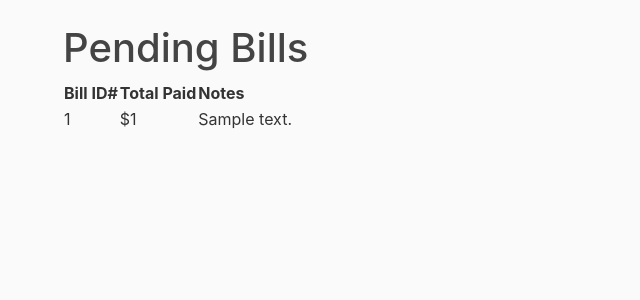
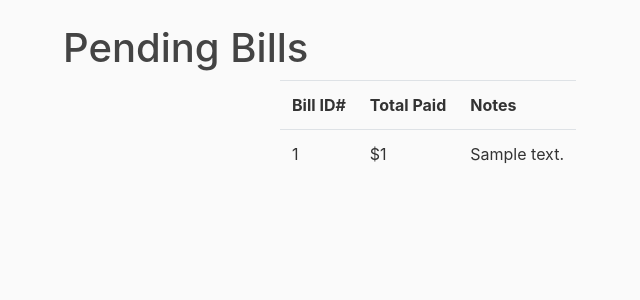
Before and after one commit to avgra3/Bill_Database, a Django app: template billing/bills/templates/pages/home.html in a window 1280 px wide. Shown: the part 56-356 px from the top of the page, without its empty margins (22-662 px from the left). Run offline with Django 3.2, Linux system fonts and the light colour scheme; the template is opened without the code that fills it: most values are stand-ins (such as "Sample title", 1, 10 or a date in 2020); some libraries are stand-ins or nearby versions.

Commit message:
Updated home page, unpaid bill table

```diff
--- a/billing/bills/templates/pages/home.html
+++ b/billing/bills/templates/pages/home.html
@@ -1,10 +1,10 @@
 {% extends "pages/base.html" %}
 {% block content %}
     <!-- The below shows all pending bills and if there is no pending bills, it will show a message -->
-    <div>
+    <div class="table-responsive">
         {% if  unpaid.count > 0 %}
         <h1>Pending Bills</h2>
-        <table>
+        <table class="table">
             <tr>
                 <th>Bill ID#</th>
                 <th>Total Paid</th>
```
